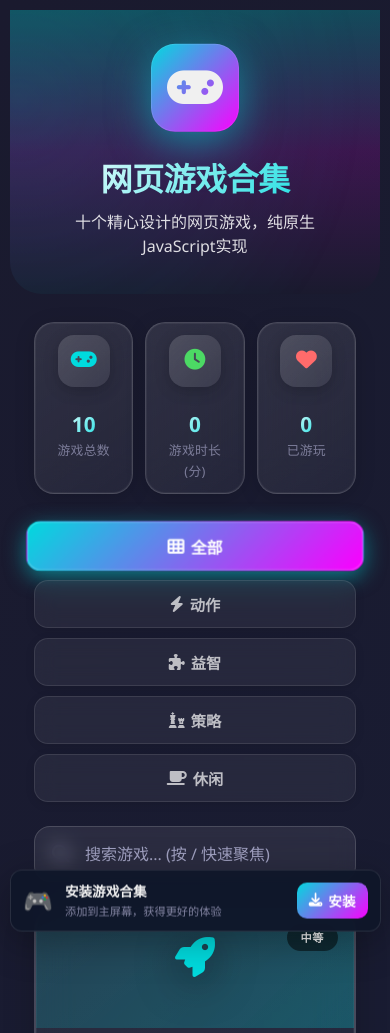
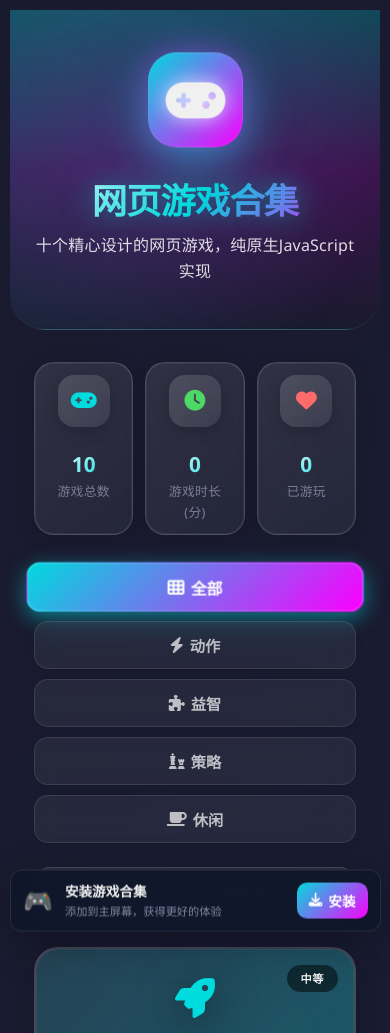
Before and after one commit to yuanjize/games, a website built with Vite: page index.html in a window 390 px wide. Shown: the top 1033 px of the page. Built offline with nearby package versions, Linux system fonts and the light colour scheme.

Commit message:
feat(mobile): 🎨 应用Cyberpunk霓虹风格设计 - 第1部分
已完成的更新:
- Hero区域双层光晕动画效果
- Logo 95x95px带3D旋转浮动动画
- 标题2.2rem霓虹渐变文字效果
- 背景backdrop-filter毛玻璃效果

待继续:
- 统计卡片3D立体设计
- 分类按钮霓虹脉冲效果
- 游戏卡片多层阴影
- 页脚发光边框

基于专业UI设计师提供的完整设计方案

```diff
--- a/style.css
+++ b/style.css
@@ -1530,25 +1530,27 @@ footer {
         max-width: 100%;
     }
 
-    /* ==================== 头部区域 - 全新设计 ==================== */
+    /* ==================== 1. Hero区域 - 霓虹Banner ==================== */
     .main-header {
         display: none; /* 隐藏原来的头部 */
     }
 
-    /* 新的移动端头部 */
     .mobile-hero {
         display: block;
-        padding: 40px 24px 36px;
+        padding: 50px 24px 45px;
         background: linear-gradient(180deg,
             rgba(0, 219, 222, 0.25) 0%,
             rgba(252, 0, 255, 0.15) 50%,
             rgba(26, 26, 46, 0.95) 100%);
-        border-radius: 0 0 32px 32px;
-        margin-bottom: 28px;
+        border-radius: 0 0 35px 35px;
+        margin-bottom: 32px;
         position: relative;
         overflow: hidden;
-    }
-
+        backdrop-filter: blur(20px);
+        border-bottom: 1px solid rgba(255, 255, 255, 0.1);
+    }
+
+    /* 霓虹光晕背景动画 */
     .mobile-hero::before {
         content: '';
         position: absolute;
@@ -1556,13 +1558,37 @@ footer {
         right: -20%;
         width: 200%;
         height: 200%;
-        background: radial-gradient(circle, rgba(0, 219, 222, 0.15) 0%, transparent 70%);
-        animation: heroGlow 8s ease-in-out infinite;
-    }
-
-    @keyframes heroGlow {
-        0%, 100% { transform: translate(0, 0) scale(1); opacity: 0.5; }
-        50% { transform: translate(-10%, -10%) scale(1.1); opacity: 0.8; }
+        background: radial-gradient(circle,
+            rgba(0, 219, 222, 0.15) 0%,
+            transparent 70%);
+        animation: neonGlow 8s ease-in-out infinite;
+        pointer-events: none;
+    }
+
+    /* 第二层光晕 */
+    .mobile-hero::after {
+        content: '';
+        position: absolute;
+        bottom: -30%;
+        left: -20%;
+        width: 150%;
+        height: 150%;
+        background: radial-gradient(circle,
+            rgba(252, 0, 255, 0.1) 0%,
+            transparent 60%);
+        animation: neonGlow 10s ease-in-out infinite reverse;
+        pointer-events: none;
+    }
+
+    @keyframes neonGlow {
+        0%, 100% {
+            transform: translate(0, 0) scale(1);
+            opacity: 0.6;
+        }
+        50% {
+            transform: translate(-10%, -10%) scale(1.15);
+            opacity: 1;
+        }
     }
 
     .mobile-hero-content {
@@ -1571,45 +1597,63 @@ footer {
         text-align: center;
     }
 
+    /* Logo - 霓虹发光 */
     .mobile-hero-logo {
-        width: 88px;
-        height: 88px;
-        margin: 0 auto 20px;
+        width: 95px;
+        height: 95px;
+        margin: 0 auto 24px;
         background: linear-gradient(135deg, var(--primary), var(--secondary));
-        border-radius: 24px;
+        border-radius: 28px;
         display: flex;
         align-items: center;
         justify-content: center;
-        font-size: 2.8rem;
-        box-shadow: 0 12px 40px rgba(0, 219, 222, 0.5),
-                    0 0 0 1px rgba(255, 255, 255, 0.1) inset;
+        font-size: 3rem;
+        box-shadow:
+            0 15px 50px rgba(0, 219, 222, 0.6),
+            0 0 0 1px rgba(255, 255, 255, 0.1) inset,
+            0 0 30px rgba(252, 0, 255, 0.4);
         animation: logoFloat 3s ease-in-out infinite;
+        transform-style: preserve-3d;
     }
 
     @keyframes logoFloat {
-        0%, 100% { transform: translateY(0); }
-        50% { transform: translateY(-8px); }
-    }
-
+        0%, 100% {
+            transform: translateY(0) rotateY(0deg);
+        }
+        50% {
+            transform: translateY(-10px) rotateY(5deg);
+        }
+    }
+
+    .mobile-hero-logo i {
+        filter: drop-shadow(0 0 10px rgba(255, 255, 255, 0.8));
+    }
+
+    /* 标题 - 霓虹文字效果 */
     .mobile-hero-title {
-        font-size: 2rem;
+        font-size: 2.2rem;
         font-weight: 800;
-        margin-bottom: 10px;
-        background: linear-gradient(135deg, #ffffff 0%, var(--primary) 100%);
+        margin-bottom: 12px;
+        background: linear-gradient(135deg,
+            #ffffff 0%,
+            var(--primary) 50%,
+            var(--secondary) 100%);
         -webkit-background-clip: text;
         -webkit-text-fill-color: transparent;
         background-clip: text;
-        letter-spacing: -0.5px;
-        line-height: 1.3;
+        letter-spacing: -0.8px;
+        line-height: 1.2;
+        text-shadow: 0 0 30px rgba(0, 219, 222, 0.5);
     }
 
     .mobile-hero-subtitle {
         font-size: 1rem;
         color: rgba(255, 255, 255, 0.85);
         font-weight: 400;
-        line-height: 1.5;
-        max-width: 300px;
+        line-height: 1.6;
+        max-width: 320px;
         margin: 0 auto;
+        letter-spacing: 0.2px;
     }
 
     /* ==================== 统计面板 - 现代卡片设计 ==================== */
```
